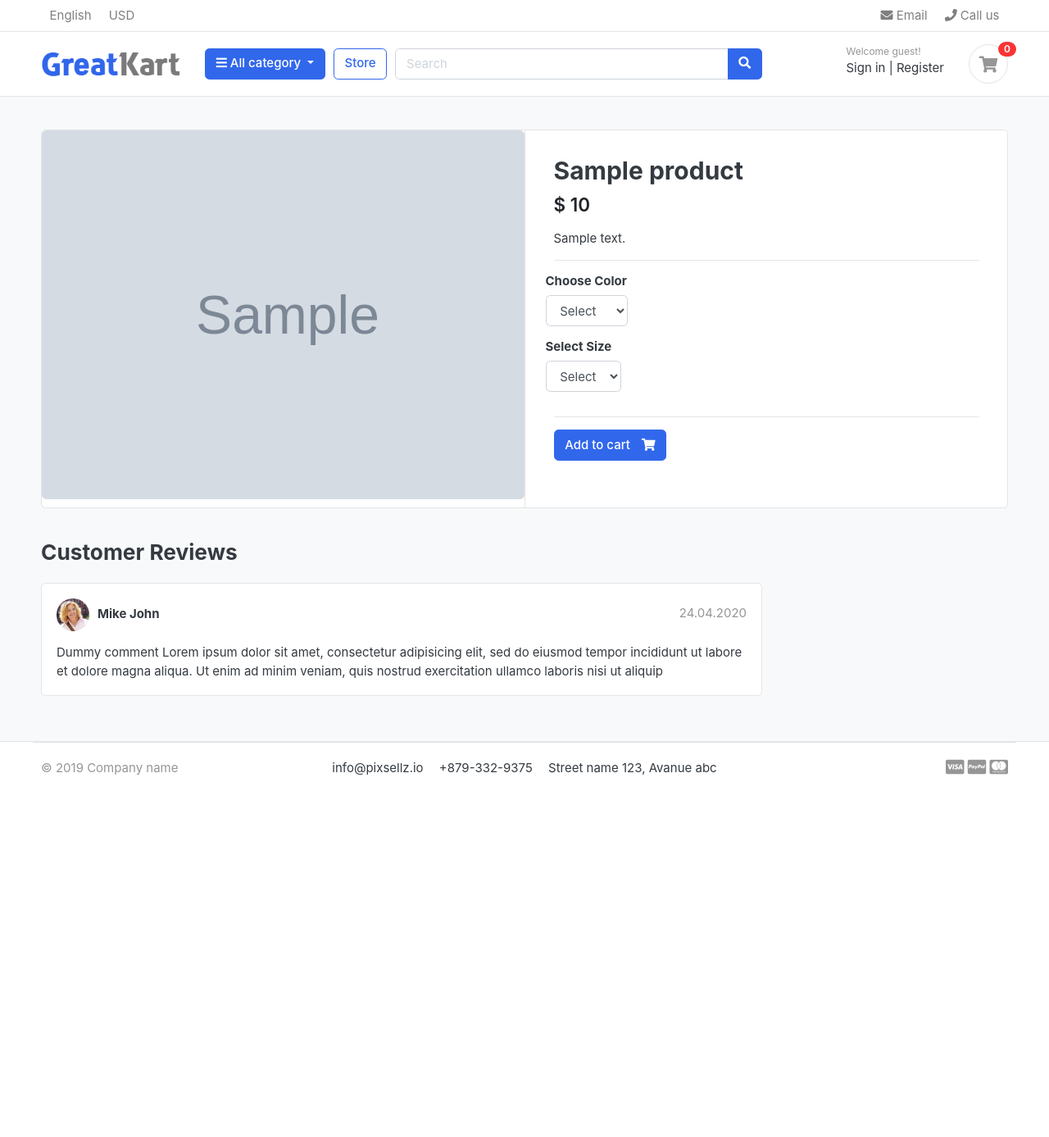
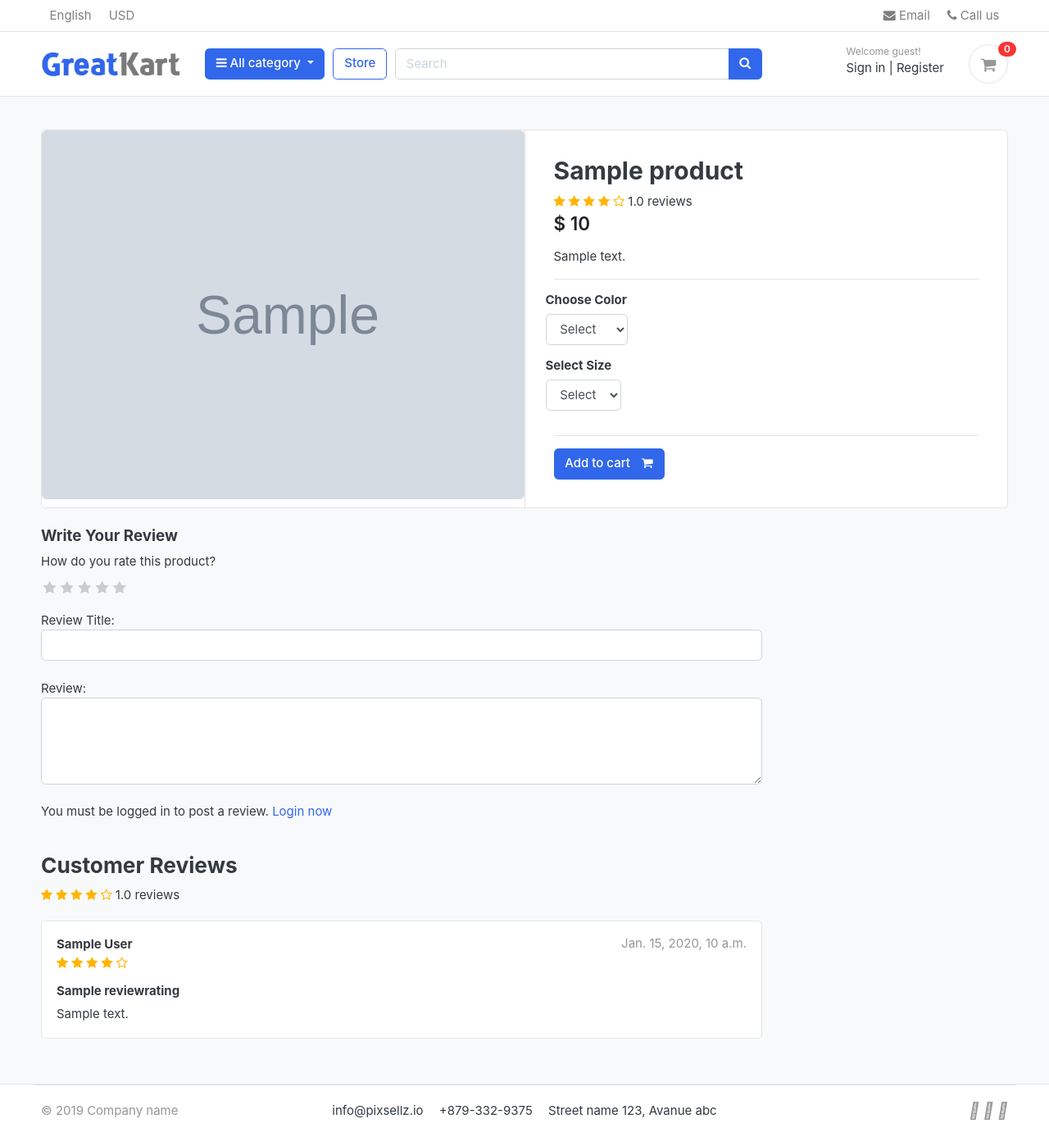
Before and after one commit to pallavishimpale25-byte/greatkart-django, a Django app: a page that uses templates/base.html in a window 1280 px wide. Shown: the whole page at 82% size. Before the commit the page ends 946 px from the top, so only its background shows below. Run offline with Django 5.2, Linux system fonts and the light colour scheme; tables that the repository leaves empty hold one stand-in row (values such as "Sample post"); grey boxes marked "Sample" are stand-in pictures; some libraries are stand-ins or nearby versions; some web fonts are replaced.

Commit message:
review and rating system

```diff
--- a/accounts/models.py
+++ b/accounts/models.py
@@ -58,6 +58,9 @@ class Account(AbstractBaseUser, PermissionsMixin):
 
     objects = MyAccountManager()
 
+    def full_name(self):
+        return f'{self.first_name} {self.last_name}'
+
     def __str__(self):
         return self.email
 
--- a/greatkart/settings.py
+++ b/greatkart/settings.py
@@ -126,7 +126,7 @@ USE_TZ = True
 STATIC_URL = '/static/'
 
 STATICFILES_DIRS = [
-    BASE_DIR / 'greatkart' / 'static',
+    BASE_DIR / 'static',
 ]
 
 
--- /dev/null
+++ b/static/css/custom.css
@@ -0,0 +1,54 @@
+/* Hide Radio Button */
+.rate > input{
+    display: none;
+}
+
+.rate{
+    display: inline-block;;
+    border: 0;
+}
+
+.rate > label{
+    float: right;
+}
+
+.rate > label {
+  color: #ccc;          /* default visible */
+  position: relative;  /* needed for half star */
+}
+
+/* Showing the stars */
+.rate > label:before{
+    display: inline-block;
+    font-size: 1.1rem;
+    font-family: FontAwesome;
+    content: "\f005";
+    margin:0;
+    padding:0.3rem .2rem;
+    cursor: pointer;
+}
+
+/* Half Star */
+.rate .half:before{
+    content: "\f089";
+    position: absolute;
+    padding-right: 0;
+}
+
+/* Click and hover */
+.rate input:checked ~ label,
+.rate label:hover ~ label{
+    color: #ffb503;
+}
+
+/* hover highlight */
+.rate input:checked + label:hover,
+.rate input:checked ~ label:hover,
+.rate input:checked ~ label:hover ~ label,
+.rate label:hover ~ input:checked ~ label{
+    color: #cc9000;
+}
+
+.rating-star i{
+    color: #ffb503 !important;
+}
--- a/store/admin.py
+++ b/store/admin.py
@@ -1,5 +1,5 @@
 from django.contrib import admin
-from .models import Product, Variation
+from .models import Product, Variation, ReviewRating
 
 # Register your models here.
 
@@ -15,3 +15,4 @@ class VariationAdmin(admin.ModelAdmin):
 
 admin.site.register(Product, ProductAdmin)
 admin.site.register(Variation, VariationAdmin)
+admin.site.register(ReviewRating)
--- a/store/urls.py
+++ b/store/urls.py
@@ -7,4 +7,5 @@ urlpatterns = [
     path('category/<slug:category_slug>/', views.store, name='product_by_category'),
     path('category/<slug:category_slug>/<slug:product_slug>/', views.product_detail, name='product_detail'),
     path('search/', views.search, name='search'),
+    path('submit_review/<int:product_id>/', views.submit_review, name='submit_review'),
 ]
--- a/store/views.py
+++ b/store/views.py
@@ -1,12 +1,14 @@
-from django.shortcuts import render, get_object_or_404
-from .models import Product
+from django.shortcuts import render, get_object_or_404, redirect
+from .models import Product, ReviewRating
 from category.models import Category
 from carts.models import CartItem
 from django.db.models import Q
 
 from carts.views import _cart_id
 from django.core.paginator import EmptyPage, PageNotAnInteger, Paginator
-
+from .forms import ReviewForm
+from django.contrib import messages
+from orders.models import OrderProduct
 # Create your views here.
 
 def store(request, category_slug=None):
@@ -41,9 +43,22 @@ def product_detail(request, category_slug, product_slug):
     except Exception as e:
         raise e
 
+    if request.user.is_authenticated:
+        try:
+            orderproduct = OrderProduct.objects.filter(user=request.user, product_id=single_product.id).exists()
+        except OrderProduct.DoesNotExist:
+            orderproduct = None
+    else:
+        orderproduct = None
+
+    #Get the reviews
+    reviews = ReviewRating.objects.filter(product_id=single_product.id, status=True)
+
     context = {
         'single_product': single_product,
         'in_cart': in_cart,
+        'orderproduct': orderproduct,
+        'reviews': reviews,
     }
 
     return render(request, 'store/product_detail.html', context)
@@ -60,3 +75,27 @@ def search(request):
         'product_count': product_count,
     }
     return render(request, 'store/store.html', context)
+
+
+def submit_review(request, product_id):
+    url = request.META.get('HTTP_REFERER')
+    if request.method == 'POST':
+        try:
+            reviews = ReviewRating.objects.get(user__id=request.user.id, product__id=product_id)
+            form = ReviewForm(request.POST, instance=reviews)
+            form.save()
+            messages.success(request, 'Thank you! Your review has been updated.')
+            return redirect(url)
+        except ReviewRating.DoesNotExist:
+            form = ReviewForm(request.POST)
+            if form.is_valid():
+                data = ReviewRating()
+                data.subject = form.cleaned_data['subject']
+                data.rating = form.cleaned_data['rating']
+                data.review = form.cleaned_data['review']
+                data.ip = request.META.get('REMOTE_ADDR')
+                data.product_id = product_id
+                data.user_id = request.user.id
+                data.save()
+                messages.success(request, 'Thank you! Your review has been submitted.')
+                return redirect(url)
--- a/templates/base.html
+++ b/templates/base.html
@@ -18,12 +18,17 @@
 <script src="{% static 'js/bootstrap.bundle.min.js' %}" type="text/javascript"></script>
 <link href="{% static 'css/bootstrap.css' %}" rel="stylesheet" type="text/css"/>
 
-<!-- Font awesome 5 -->
-<link href="{% static 'fonts/fontawesome/css/all.min.css' %}" type="text/css" rel="stylesheet">
+
+
 
 <!-- custom style -->
 <link href="{% static 'css/ui.css' %}" rel="stylesheet" type="text/css"/>
 <link href="{% static 'css/responsive.css' %}" rel="stylesheet" media="only screen and (max-width: 1200px)" />
+
+<link href="{% static 'css/custom.css' %}" rel="stylesheet" type="text/css"/>
+<link rel="stylesheet"
+href="https://cdnjs.cloudflare.com/ajax/libs/font-awesome/4.7.0/css/font-awesome.min.css">
+
 
 <!-- custom javascript -->
 <script src="{% static 'js/script.js' %}" type="text/javascript"></script>
--- a/templates/orders/order_complete.html
+++ b/templates/orders/order_complete.html
@@ -45,7 +45,7 @@
                                 <div class="well">
                                     <ul class="list-unstyled mb0">
                                         <li><strong>Order</strong> #{{order_number}}</li>
-                                        <li><strong>Transaction ID</strong>{{transID}}</li>
+                                        <li><strong>Transaction ID:</strong>{{transID}}</li>
                                         <li><strong>Order Date:</strong>{{order.created_at}}</li>
                                         <li><strong>Status:</strong>{{payment.status}}</li>
                                     </ul>
--- a/templates/store/product_detail.html
+++ b/templates/store/product_detail.html
@@ -22,6 +22,17 @@
 						<article class="content-body">
 
 							<h2 class="title">{{ single_product.product_name }}</h2>
+							<div class="rating-star">
+								<span>
+									<i class="fa fa-star{% if single_product.averageReview < 0.5 %}-o{% elif single_product.averageReview >= 0.5 and single_product.averageReview < 1 %}-half-o {% endif %}" aria-hidden="true"></i>
+									<i class="fa fa-star{% if single_product.averageReview < 1.5 %}-o{% elif single_product.averageReview >= 1.5 and single_product.averageReview < 2 %}-half-o {% endif %}" aria-hidden="true"></i>
+									<i class="fa fa-star{% if single_product.averageReview < 2.5 %}-o{% elif single_product.averageReview >= 2.5 and single_product.averageReview < 3 %}-half-o {% endif %}" aria-hidden="true"></i>
+									<i class="fa fa-star{% if single_product.averageReview < 3.5 %}-o{% elif single_product.averageReview >= 3.5 and single_product.averageReview < 4 %}-half-o {% endif %}" aria-hidden="true"></i>
+									<i class="fa fa-star{% if single_product.averageReview < 4.5 %}-o{% elif single_product.averageReview >= 4.5 and single_product.averageReview < 5 %}-half-o {% endif %}" aria-hidden="true"></i>
+									<span>{{single_product.countReview}} reviews</span>
+								</span>
+							</div>
+
 
 							<div class="mb-3">
 								<var class="price h4">$ {{ single_product.price }}</var>
@@ -37,7 +48,8 @@
 									<select name="color" class="form-control" required>
 										<option value="" disabled selected>Select</option>
 										{% for i in single_product.variation_set.colors %}
-									<option value="{{ i.variation_value | lower }}">{{ i.variation_value | capfirst }}</option>
+										<option value="{{ i.variation_value | lower }}">{{ i.variation_value | capfirst}}</option>
+
 										{% endfor %}
 									</select>
 								</div>
@@ -48,7 +60,8 @@
 									<select name="size" class="form-control">
 										<option value="" disabled selected>Select</option>
 										{% for i in single_product.variation_set.sizes %}
-									<option value="{{ i.variation_value | lower }}">{{ i.variation_value | capfirst }}</option>
+										<option value="{{ i.variation_value | lower }}">{{ i.variation_value | capfirst}}</option>
+
 										{% endfor %}
 									</select>
 								</div>
@@ -56,8 +69,8 @@
 							<hr>
 							{% if single_product.stock <= 0 %} <h5 class="text-danger">Out of stock</h5>
 								{% else %}
-							<button type="submit" class="btn  btn-primary"> <span
-									class="text">Add to cart</span> <i class="fas fa-shopping-cart"></i> </button>
+								<button type="submit" class="btn  btn-primary"> <span class="text">Add to cart</span> <i
+										class="fa fa-shopping-cart"></i> </button>
 								{% endif %}
 						</article> <!-- product-info-aside .// -->
 					</form>
@@ -71,29 +84,103 @@
 		<div class="row">
 			<div class="col-md-9">
 
+
+
+				<form action="{% url 'submit_review' single_product.id %}" method="POST">
+					{% csrf_token %}
+					<h5>Write Your Review</h5>
+
+					<div>
+						<!-- Rating stars -->
+						<label>How do you rate this product?</label>
+						<br>
+						<div class="rate">
+							<input type="radio" name="rating" id="rating10" value="5" required />
+								<label for="rating10" title="5"></label>
+							<input type="radio" name="rating" id="rating9" value="4.5" required />
+								<label for="rating9" title="4.5" class="half"></label>
+							<input type="radio" name="rating" id="rating8" value="4" required />
+								 <label for="rating8" title="4"></label>
+							<input type="radio" name="rating" id="rating7" value="3.5" required />
+								<label for="rating7" title="3.5" class="half"></label>
+							<input type="radio" name="rating" id="rating6" value="3" required />
+								<label for="rating6" title="3"></label>
+							<input type="radio" name="rating" id="rating5" value="2.5" required />
+								<label for="rating5" title="2.5" class="half"></label>
+							<input type="radio" name="rating" id="rating4" value="2" required />
+								<label for="rating4" title="2"></label>
+							<input type="radio" name="rating" id="rating3" value="1.5" required />
+								<label for="rating3" title="1.5" class="half"></label>
+							<input type="radio" name="rating" id="rating2" value="1" required />
+								<label for="rating2" title="1"></label>
+							<input type="radio" name="rating" id="rating1" value="0.5" required />
+								<label for="rating1" title="0.5" class="half"></label>
+
+						</div>
+
+						<br>
+						Review Title:
+						<input type="text" class="form-control" name="subject">
+						<br>
+
+						Review:
+						<textarea name="review" rows="4" class="form-control"></textarea>
+						<br>
+						{% if user.is_authenticated %}
+						  {% if orderproduct %}
+						    <input type="submit" value="Submit Review" class="btn btn-primary">
+						  {% else %}
+						    <p>You must purchase this product to post a review. </p>
+						  {% endif %}
+						{% else %}
+						<p>You must be logged in to post a review. <span><a href="{% url 'login' %}">Login now</a></span></p>
+						{% endif %}
+					</div>
+{% include 'includes/alerts.html' %}
+				</form>
+				<br>
 			<header class="section-heading">
 				<h3>Customer Reviews </h3>
+				<span>
+					<div class="rating-star">
+						<span>
+							<i class="fa fa-star{% if single_product.averageReview < 0.5 %}-o{% elif single_product.averageReview >= 0.5 and single_product.averageReview < 1 %}-half-o {% endif %}" aria-hidden="true"></i>
+							<i class="fa fa-star{% if single_product.averageReview < 1.5 %}-o{% elif single_product.averageReview >= 1.5 and single_product.averageReview < 2 %}-half-o {% endif %}" aria-hidden="true"></i>
+							<i class="fa fa-star{% if single_product.averageReview < 2.5 %}-o{% elif single_product.averageReview >= 2.5 and single_product.averageReview < 3 %}-half-o {% endif %}" aria-hidden="true"></i>
+							<i class="fa fa-star{% if single_product.averageReview < 3.5 %}-o{% elif single_product.averageReview >= 3.5 and single_product.averageReview < 4 %}-half-o {% endif %}" aria-hidden="true"></i>
+							<i class="fa fa-star{% if single_product.averageReview < 4.5 %}-o{% elif single_product.averageReview >= 4.5 and single_product.averageReview < 5 %}-half-o {% endif %}" aria-hidden="true"></i>
+							<span>{{single_product.countReview}} reviews</span>
+						</span>
+					</div>
+				</span>
 
 			</header>
-
+{% for review in reviews %}
 				<article class="box mb-3">
 					<div class="icontext w-100">
-						<img src="{% static './images/avatars/avatar1.jpg' %}" class="img-xs icon rounded-circle">
+
 						<div class="text">
-							<span class="date text-muted float-md-right">24.04.2020 </span>
-							<h6 class="mb-1">Mike John </h6>
-
+							<span class="date text-muted float-md-right">{{review.updated_at}}</span>
+							<h6 class="mb-1">{{review.user.full_name}}</h6>
+							<div class="rating-star">
+								<span>
+									<i class="fa fa-star{% if review.rating == 0.5 %}-half-o{% elif review.rating < 1 %}-o {% endif %}" aria-hidden="true"></i>
+									<i class="fa fa-star{% if review.rating == 1.5 %}-half-o{% elif review.rating < 2 %}-o {% endif %}" aria-hidden="true"></i>
+									<i class="fa fa-star{% if review.rating == 2.5 %}-half-o{% elif review.rating < 3 %}-o {% endif %}" aria-hidden="true"></i>
+									<i class="fa fa-star{% if review.rating == 3.5 %}-half-o{% elif review.rating < 4 %}-o {% endif %}" aria-hidden="true"></i>
+									<i class="fa fa-star{% if review.rating == 4.5 %}-half-o{% elif review.rating < 5 %}-o {% endif %}" aria-hidden="true"></i>
+								</span>
+							</div>
 						</div>
 					</div> <!-- icontext.// -->
 					<div class="mt-3">
+						<h6>{{review.subject}}</h6>
 						<p>
-							Dummy comment Lorem ipsum dolor sit amet, consectetur adipisicing elit, sed do eiusmod
-							tempor incididunt ut labore et dolore magna aliqua. Ut enim ad minim veniam,
-							quis nostrud exercitation ullamco laboris nisi ut aliquip
+							{{review.review}}
 						</p>
 					</div>
 				</article>
-
+{% endfor %}
 
 
 			</div> <!-- col.// -->
```
Also changed, not shown: store/forms.py (added, +7 -0 lines), store/models.py (+30 -0 lines), store/migrations/0006_reviewrating.py (added), store/migrations/0007_rename_updated_at_reviewrating_updated_at_and_more.py (added). Lines whose indentation alone changed are shown as unchanged.
